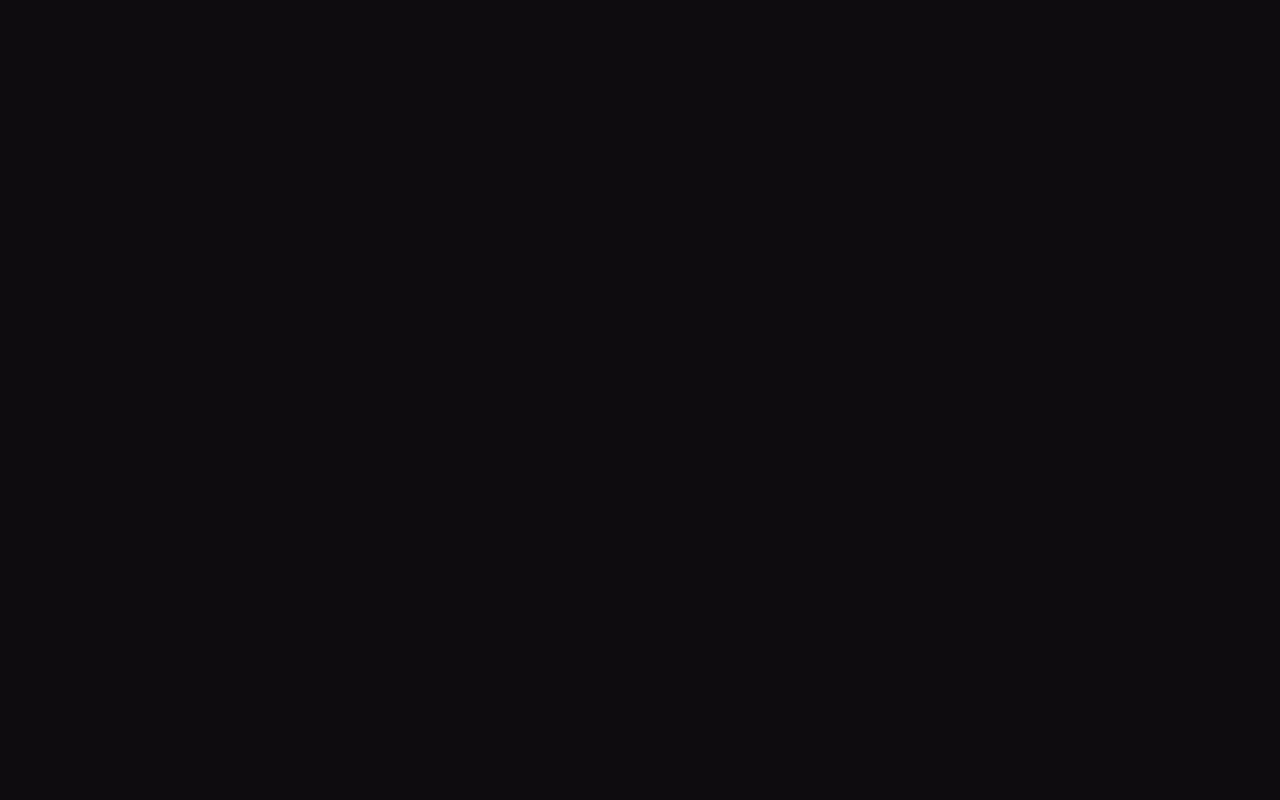
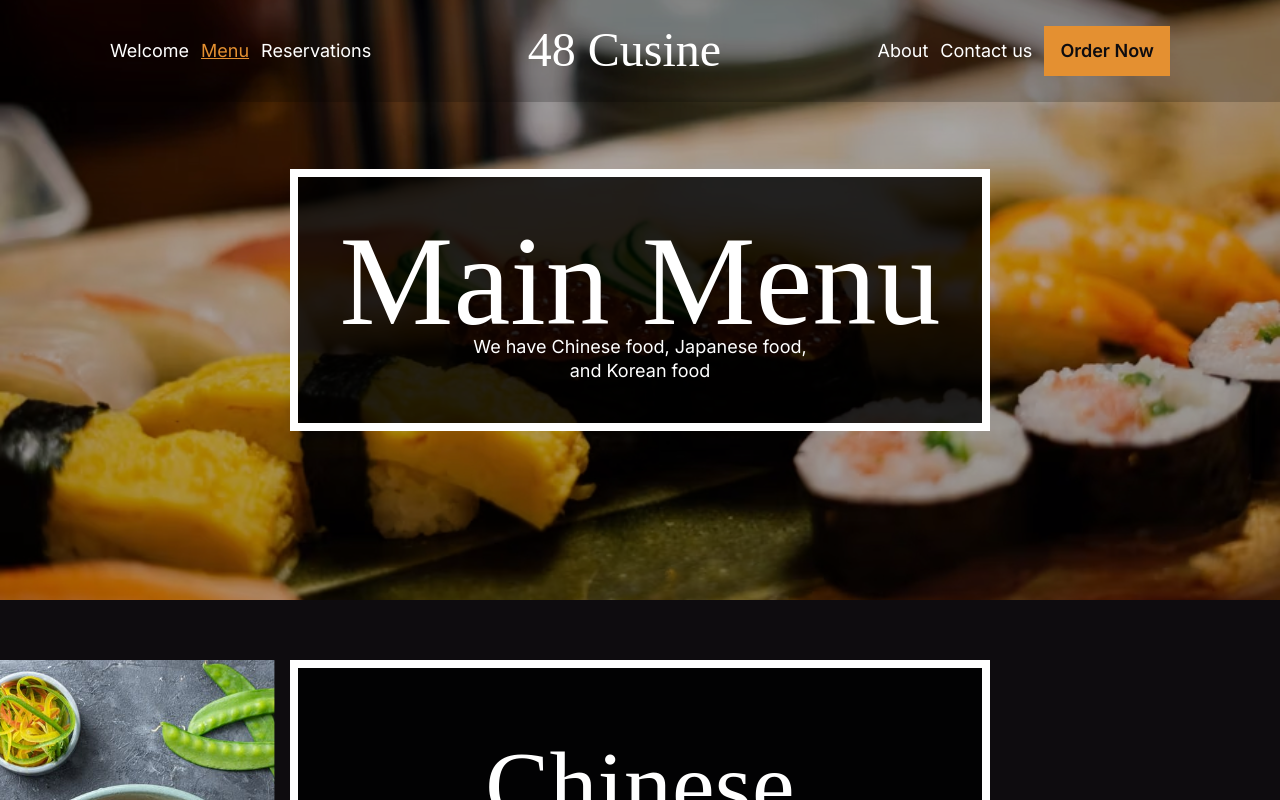
Before and after one commit to do0dleman/Restaurant-landing, a React (Vite) app: page /Restaurant-landing/menu in a window 1280 px wide. Before the commit this address had no page. Shown: the top 800 px of the page. Built offline with nearby package versions, Linux system fonts and the light colour scheme; a web font is replaced by a local one.

Commit message:
react router fixes for gh-pages

```diff
--- a/src/Layout/Router.tsx
+++ b/src/Layout/Router.tsx
@@ -7,6 +7,7 @@ import Reservations from "../pages/Reservations";
 import Welcome from "../pages/Welcome";
 import Layout from "./Layout";
 import './animation.scss'
+import base from "../utils/base";
 
 export default function Router() {
     const location = useLocation()
@@ -30,7 +31,7 @@ export default function Router() {
     }
     return (
         <Routes location={displayLocation}>
-            <Route path='/' element={
+            <Route path={base} element={
                 <Layout
                     onAnimationEnd={HandleAnimationEnd}
                     transitionStage={transitionStage}
--- a/src/modules/navbar/components/NavBarLink.tsx
+++ b/src/modules/navbar/components/NavBarLink.tsx
@@ -1,4 +1,5 @@
 import { NavLink, NavLinkProps } from "react-router-dom"
+import base from "../../../utils/base"
 
 interface NavBarLinkProps extends NavLinkProps {
 
@@ -16,7 +17,7 @@ export default function NavBarLink(props: NavBarLinkProps) {
                         `${className} ${className}-active` :
                         `${className}`
                 }}
-                to={to}
+                to={`${base}${to}`}
             >{children}</NavLink>
         </li>
     )
--- a/src/ui/arrowLink/ArrowLink.tsx
+++ b/src/ui/arrowLink/ArrowLink.tsx
@@ -1,4 +1,5 @@
 import { NavHashLink } from "react-router-hash-link";
+import base from "../../utils/base";
 import './arowlink.scss'
 
 interface NavLinkProps {
@@ -11,7 +12,7 @@ export default function ArrowLink(props: NavLinkProps) {
     const { to, className, state, children } = props
     return (
         <NavHashLink
-            to={to}
+            to={`${base}${to}`}
             className={`${className} --arowLink`}
             draggable={false}
             state={state}>
--- a/src/ui/button/Button.tsx
+++ b/src/ui/button/Button.tsx
@@ -2,6 +2,7 @@ import { Link, LinkProps } from 'react-router-dom'
 import './button.scss'
 import { HashLink } from 'react-router-hash-link';
 import { MouseEventHandler } from 'react';
+import base from '../../utils/base';
 
 interface ButtonProps {
     className: string
@@ -15,7 +16,7 @@ export default function Button(props: ButtonProps) {
     return (
         <HashLink
             smooth
-            to={to}
+            to={`${base}${to}`}
             state={state}
             className={`${className} --button`}
             {...rest}>{children}</HashLink>
--- /dev/null
+++ b/src/utils/base.ts
@@ -0,0 +1,2 @@
+const base = '/Restaurant-landing'
+export default base
```
